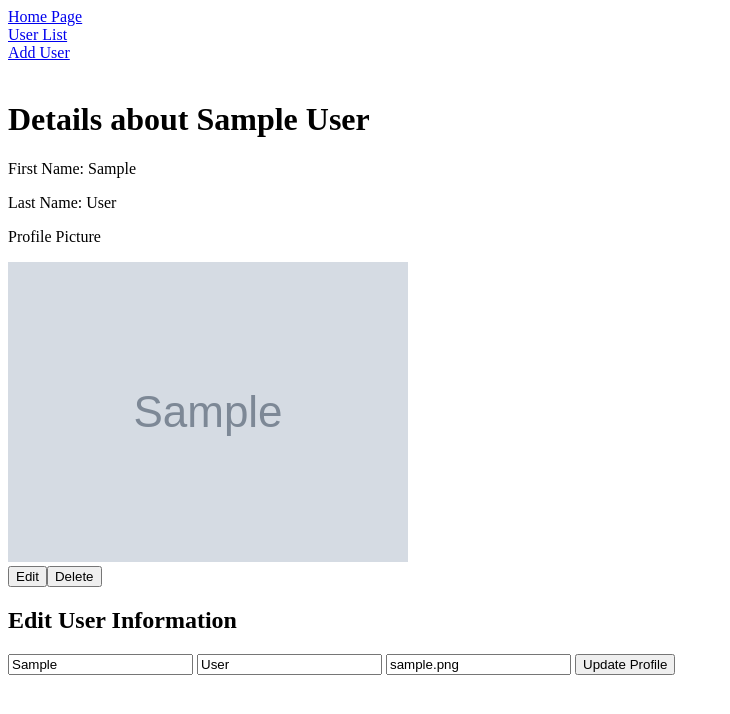
After one commit to msaemrow/SpringboardAssignments, a Flask app: page /users/1/edit in a window 1280 px wide. The commit adds this page. Shown: the top 714 px of the page, without its empty margins (0-730 px from the left). Run offline with Flask 2, Linux system fonts and the light colour scheme; tables that the repository leaves empty hold one stand-in row (values such as "Sample post"); grey boxes marked "Sample" are stand-in pictures.

```diff
--- a/flask-blogly/app.py
+++ b/flask-blogly/app.py
@@ -19,10 +19,19 @@ connect_db(app)
 @app.route('/')
 def home_page():
     users = User.query.all()
-    return render_template('base.html', users=users)
+    return redirect('/users')
 
-@app.route('/', methods=["POST"])
-def create_user():
+@app.route('/users')
+def show_user_list():
+    users = User.query.order_by(User.last_name, User.first_name).all()
+    return render_template('current-users.html', users=users)
+
+@app.route('/users/new')
+def show_new_user_form():
+    return render_template('new-user.html')
+
+@app.route('/users/new', methods=["POST"])
+def process_new_user():
     first_name = request.form['first_name']
     last_name = request.form['last_name']
     image_url = request.form['image_url']
@@ -30,9 +39,32 @@ def create_user():
     new_user = User(first_name=first_name, last_name=last_name, image_url=image_url)
     db.session.add(new_user)
     db.session.commit()
-    return redirect(f"/{new_user.id}")
+    return redirect('/users')
 
-@app.route('/<int:user_id>')
+@app.route('/users/<int:user_id>')
 def show_user(user_id):
     user = User.query.get(user_id)
     return render_template("details.html", user=user)
+
+@app.route('/users/<int:user_id>/edit')
+def edit_user(user_id):
+    user = User.query.get(user_id)
+    return render_template("edit-profile.html", user=user)
+
+@app.route('/users/<int:user_id>/edit', methods=["POST"])
+def process_edit_user(user_id):
+    user = User.query.get(user_id)
+    user.first_name = request.form['first_name']
+    user.last_name = request.form['last_name']
+    user.image_url = request.form['image_url']
+
+    db.session.add(user)
+    db.session.commit()
+    return redirect('/users')
+
+@app.route('/users/<int:user_id>/delete', methods=["POST"])
+def delete_user(user_id):
+    user = User.query.get_or_404(user_id)
+    db.session.delete(user)
+    db.session.commit()
+    return redirect('/users')
--- /dev/null
+++ b/flask-blogly/templates/edit-profile.html
@@ -0,0 +1,21 @@
+{% extends 'index.html' %}
+{% block title %}Home Page{% endblock %}
+{% block content %}
+    <h1>Details about {{user.first_name}} {{user.last_name}}</h1>
+    <p>First Name: {{user.first_name}}</p>
+    <p>Last Name: {{user.last_name}}</p>
+    <p>Profile Picture</p>
+    <img src="{{user.image_url}}" alt="Profile Picture">
+    <div>
+        <button>Edit</button><button>Delete</button>
+    </div>
+    <div>
+        <h2>Edit User Information</h2>
+        <form action="/users/{{user.id}}/edit" method="POST">
+            <input type="text" name="first_name" value="{{user.first_name}}" autocomplete="off">
+            <input type="text" name="last_name" value="{{user.last_name}}" autocomplete="off">
+            <input type="text" name="image_url" value="{{user.image_url}}" autocomplete="off">
+            <button>Update Profile</button>
+        </form>
+    </div>
+{% endblock %}
--- /dev/null
+++ b/flask-blogly/templates/index.html
@@ -0,0 +1,18 @@
+<!DOCTYPE html>
+<html lang="en">
+<head>
+    <meta charset="UTF-8">
+    <meta name="viewport" content="width=device-width, initial-scale=1.0">
+    <title>{% block title %}{% endblock %}</title>
+</head>
+<body>
+    <section>
+        <a href="/">Home Page</a><br>
+        <a href="/users">User List</a><br>
+        <a href="/users/new">Add User</a>
+    </section>
+    <br>
+    {% block content %}
+    {% endblock %}
+</body>
+</html>
```
Also changed, not shown: flask-blogly/models.py (+7 -1 lines), flask-blogly/templates/base.html (deleted, +0 -27 lines), flask-blogly/templates/current-users.html (added, +13 -0 lines), flask-blogly/templates/details.html (+14 -13 lines), flask-blogly/templates/new-user.html (added, +15 -0 lines), flask-blogly/test_app.py (added, +63 -0 lines), flask-blogly/test_models.py (added, +33 -0 lines).
